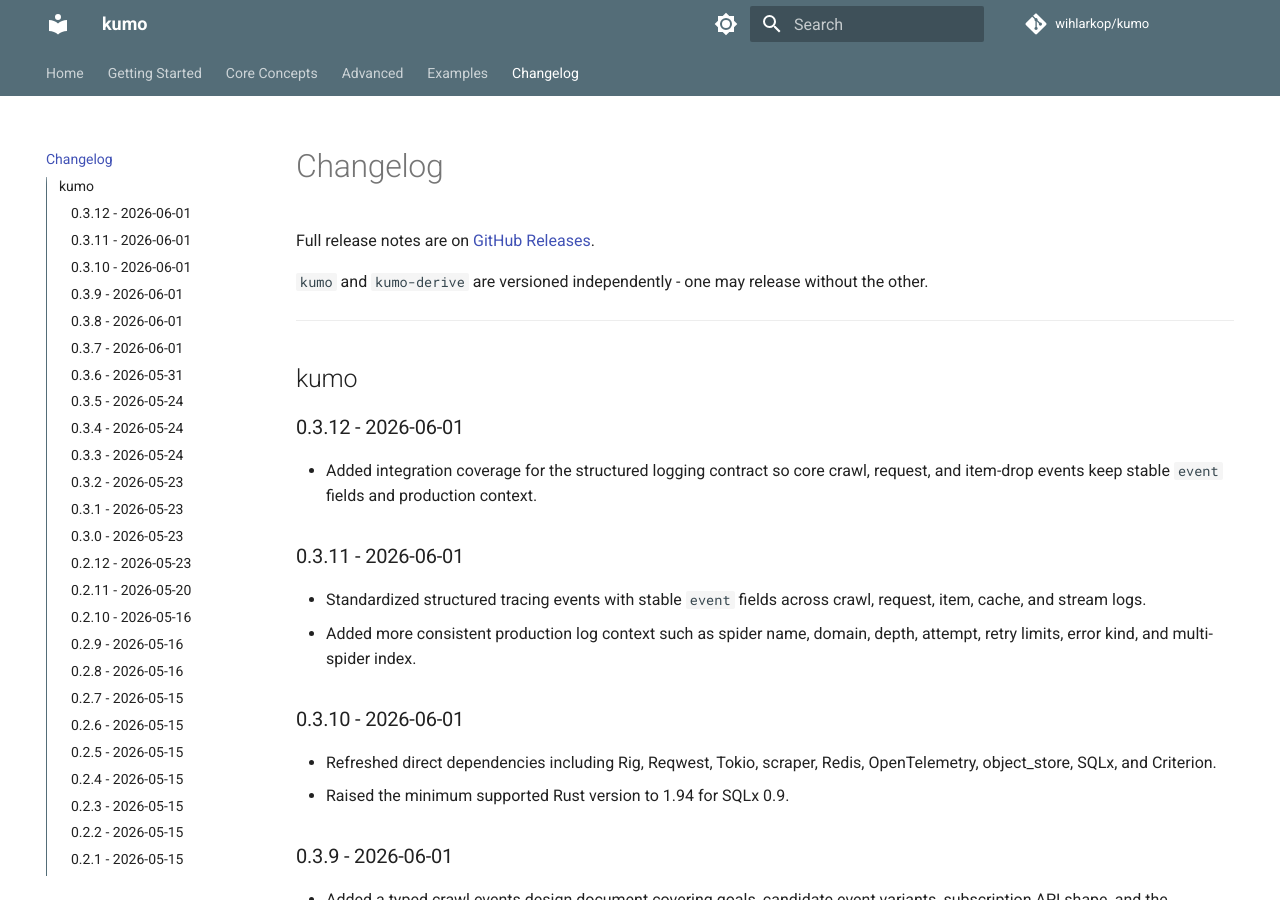
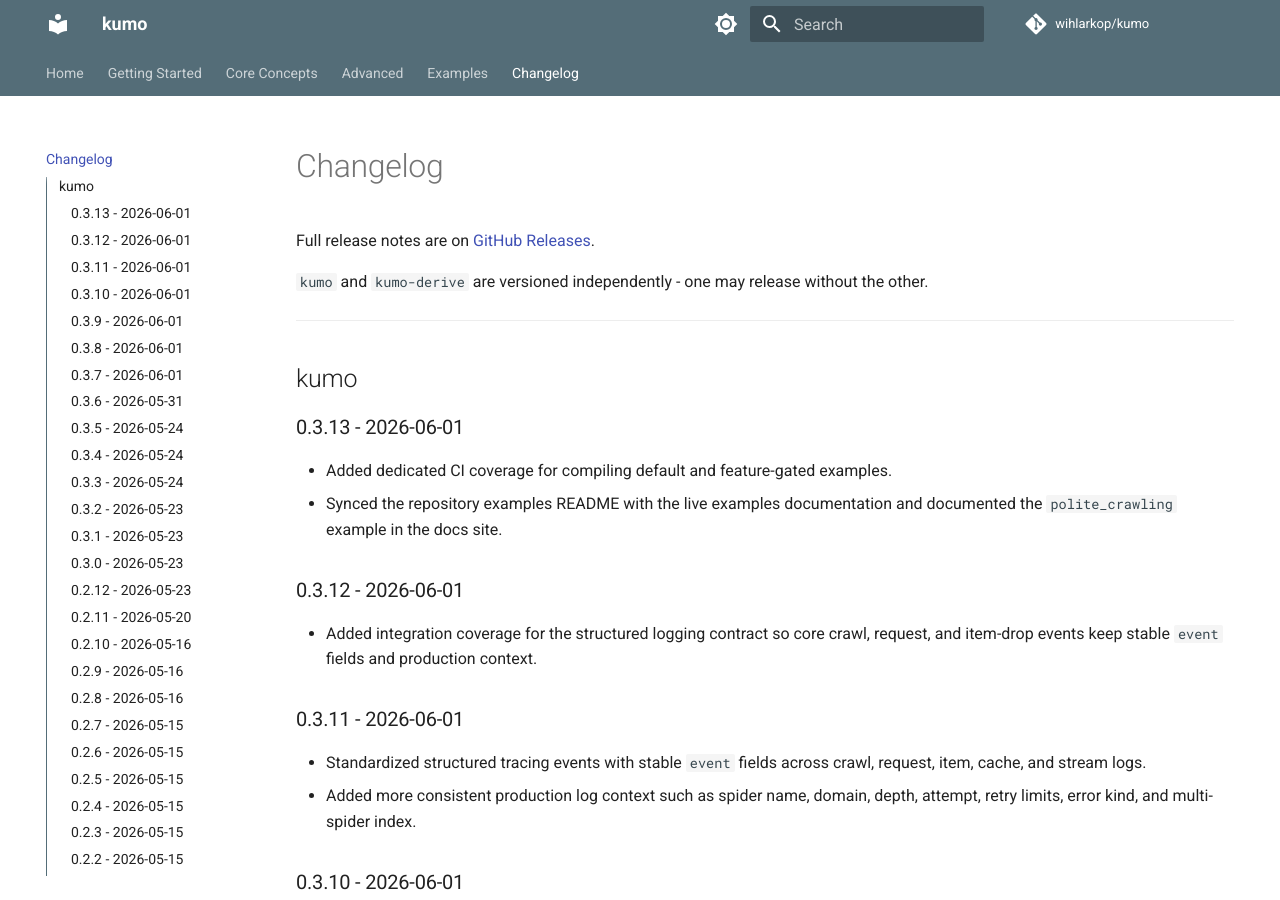
Before and after one commit to wihlarkop/kumo, an MkDocs documentation site: the page built from docs/src/changelog.md, in a window 1280 px wide and 900 px high. Built offline with MkDocs 1.6.1 and Material for MkDocs 9.7.7, drawn with Linux system fonts in a browser that asks for light colours; comment, search, counter and statistics services are not loaded.

Commit message:
ci: compile documented examples (#44)

```diff
--- a/Cargo.toml
+++ b/Cargo.toml
@@ -4,7 +4,7 @@ resolver = "2"
 
 [package]
 name = "kumo"
-version = "0.3.12"
+version = "0.3.13"
 edition = "2024"
 rust-version = "1.94"
 authors = ["wihlarkop"]
--- a/docs/src/changelog.md
+++ b/docs/src/changelog.md
@@ -11,6 +11,12 @@ Full release notes are on [GitHub Releases](https://github.com/wihlarkop/kumo/re
 ---
 
 ## kumo
+
+### 0.3.13 - 2026-06-01
+
+- Added dedicated CI coverage for compiling default and feature-gated examples.
+- Synced the repository examples README with the live examples documentation and
+  documented the `polite_crawling` example in the docs site.
 
 ### 0.3.12 - 2026-06-01
 
```
Also changed, not shown: docs/src/examples.md (+9 -0 lines), examples/README.md, 2 other files.
